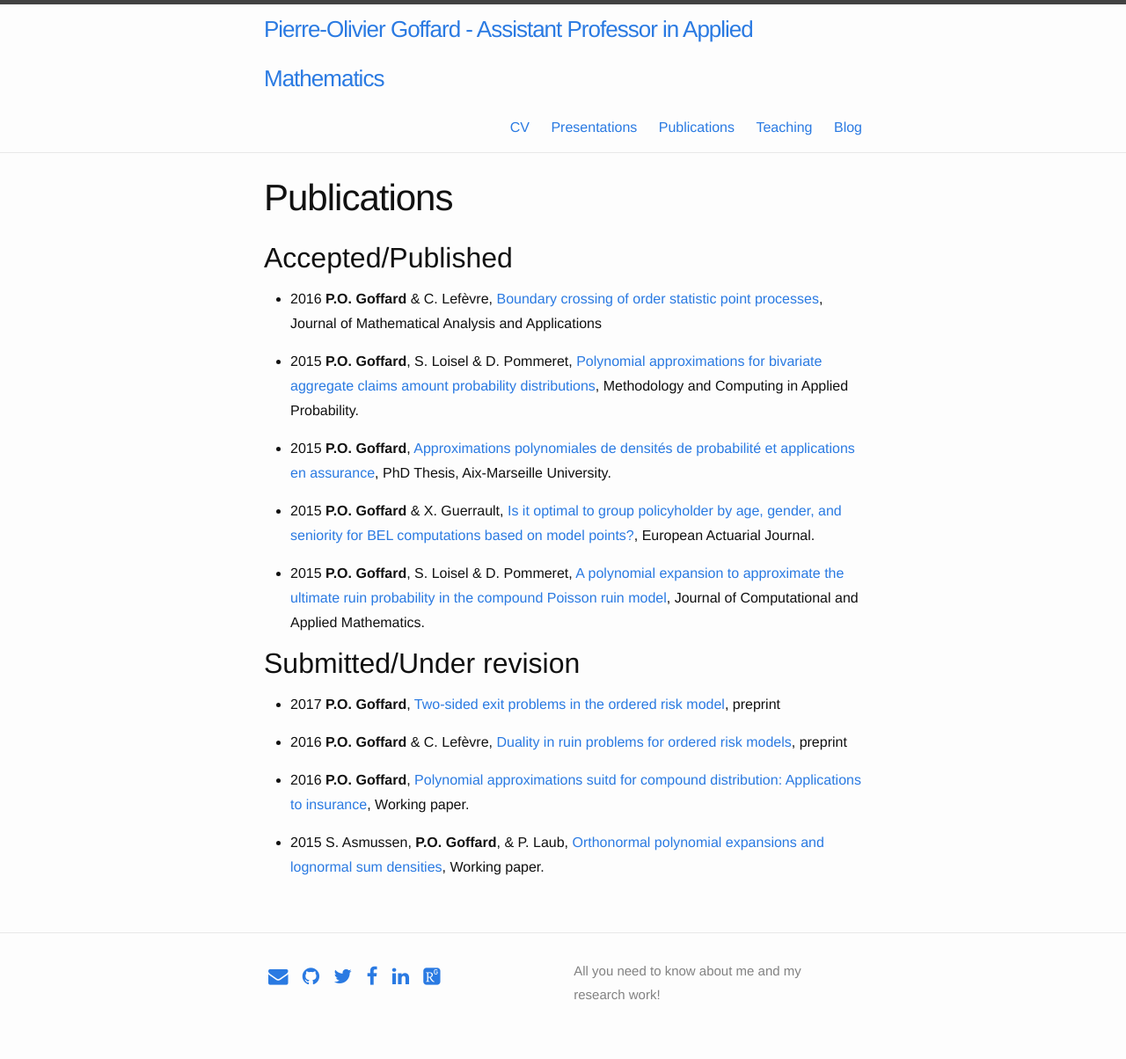
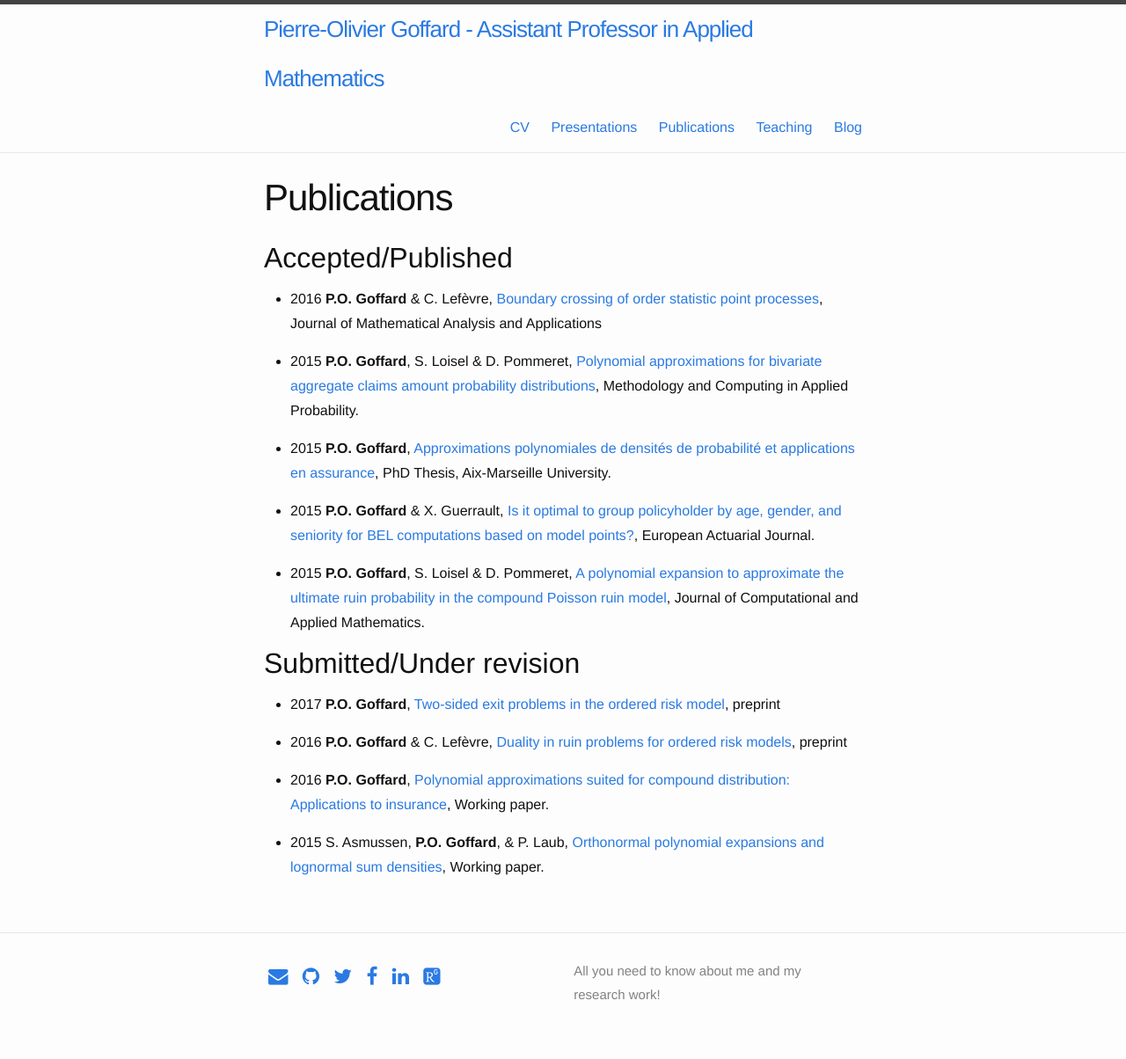
Before and after one commit to LaGauffre/LaGauffre.github.io, a Jekyll site: the page built from Publications.md, in a window 1280 px wide. Shown: the whole page at 88% size. Built offline with Jekyll 4.4.1, drawn with Linux system fonts in a browser that asks for light colours; nearby versions of some CDN libraries; some web fonts are replaced.

Commit message:
update resume,publications

```diff
--- a/Publications.md
+++ b/Publications.md
@@ -22,6 +22,6 @@ permalink: /Publi/
 
 * 2016 **P.O. Goffard** & C. Lefèvre, [Duality in ruin problems for ordered risk models](/Publications/RevisionIME_2016_440 GoffardLefevre.pdf), preprint
 
-* 2016 **P.O. Goffard**, [Polynomial approximations suitd for compound distribution: Applications to insurance](/Publications/GoffardPO_SCOR_Paper.pdf), Working paper.
+* 2016 **P.O. Goffard**, [Polynomial approximations suited for compound distribution: Applications to insurance](/Publications/GoffardPO_SCOR_Paper.pdf), Working paper.
 
 * 2015 S. Asmussen, **P.O. Goffard**, & P. Laub, [Orthonormal polynomial expansions and lognormal sum densities](/Publications/Asmussen_Goffard_Laub_LogNormalPolynomialApproximation.pdf), Working paper.
```
Also changed, not shown: 1 other file.
